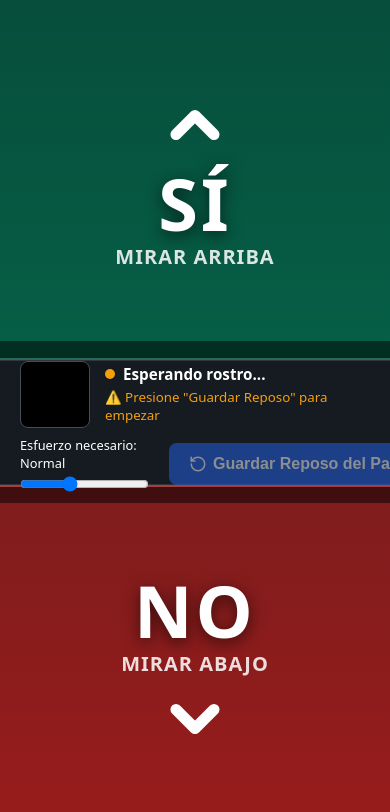
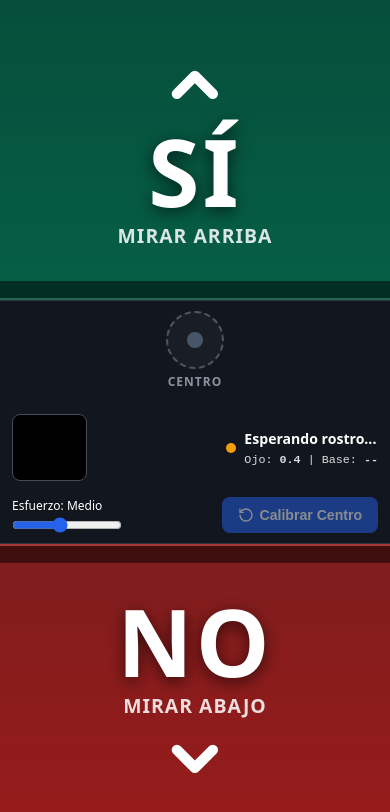
Before and after one commit to DiegoPanno/si_no, a React (Vite) app: page / in a window 390 px wide. Shown: the top 812 px of the page. Built offline with nearby package versions, Linux system fonts and the light colour scheme.

Commit message:
ajuste para centrar

```diff
--- a/src/App.jsx
+++ b/src/App.jsx
@@ -1,56 +1,56 @@
 import React, { useEffect, useRef, useState, useCallback } from 'react';
-import { ChevronUp, ChevronDown, Check, RotateCcw, Eye } from 'lucide-react';
+import { ChevronUp, ChevronDown, RotateCcw } from 'lucide-react';
 
 export default function App() {
   const videoRef = useRef(null);
   const canvasRef = useRef(null);
 
-  // Estados del sistema
+  // Estados
   const [faceDetected, setFaceDetected] = useState(false);
   const [currentRatio, setCurrentRatio] = useState(0.40);
-  const [neutralPoint, setNeutralPoint] = useState(null); // Punto neutro del paciente
-  const [activeZone, setActiveZone] = useState(null);     // 'UP' | 'DOWN' | null
+  const [neutralPoint, setNeutralPoint] = useState(null);
+  const [activeZone, setActiveZone] = useState(null); // 'UP' | 'DOWN' | null
   const [progress, setProgress] = useState(0);
   const [isCalibrating, setIsCalibrating] = useState(false);
   const [statusMsg, setStatusMsg] = useState('Esperando rostro...');
 
-  // Sensibilidad mínima accesible (apenas 0.035 de desvío para no fatigar)
+  // Sensibilidad (umbral de desviación respecto al neutro)
   const [sensitivity, setSensitivity] = useState(0.035);
-  const [dwellTime, setDwellTime] = useState(1000); // 1 segundo fijo
+  const dwellTime = 1000; // 1 segundo sostenido para confirmar
 
-  // Referencias para el bucle de tiempo
+  // Referencias para bucle y temporizador
   const neutralPointRef = useRef(null);
   const activeZoneRef = useRef(null);
   const dwellStartRef = useRef(null);
   const lastTriggerRef = useRef(0);
   const historyRef = useRef([]);
 
-  // Síntesis de voz clara y pausada
+  // Síntesis de voz en español
   const speak = useCallback((text) => {
     if ('speechSynthesis' in window) {
       window.speechSynthesis.cancel();
       const utterance = new SpeechSynthesisUtterance(text);
       utterance.lang = 'es-ES';
-      utterance.rate = 0.9;
+      utterance.rate = 0.95;
       window.speechSynthesis.speak(utterance);
     }
   }, []);
 
-  // Cálculo binocular: promedio de ambos ojos
+  // Cálculo binocular promediado
   const calculateRatio = (landmarks) => {
-    // Ojo Izquierdo
+    // Ojo Izquierdo: párpados 159 (arriba) y 145 (abajo), iris 468
     const topL = landmarks[159].y;
     const botL = landmarks[145].y;
     const irisL = landmarks[468].y;
     const hL = botL - topL;
 
-    // Ojo Derecho
+    // Ojo Derecho: párpados 386 (arriba) y 374 (abajo), iris 473
     const topR = landmarks[386].y;
     const botR = landmarks[374].y;
     const irisR = landmarks[473].y;
     const hR = botR - topR;
 
-    // Si pestañea o cierra los ojos por descanso
+    // Ignorar si parpadea o cierra los ojos
     if (hL < 0.007 || hR < 0.007) return null;
 
     const rL = (irisL - topL) / hL;
@@ -59,20 +59,19 @@ export default function App() {
   };
 
   const evaluateGaze = useCallback((rawRatio) => {
-    // Suavizado de 5 lecturas para eliminar temblores involuntarios
+    // Suavizado móvil (últimas 5 lecturas) para estabilizar la señal
     historyRef.current.push(rawRatio);
     if (historyRef.current.length > 5) historyRef.current.shift();
     const ratio = historyRef.current.reduce((a, b) => a + b, 0) / historyRef.current.length;
 
     setCurrentRatio(parseFloat(ratio.toFixed(3)));
 
-    // Si todavía el cuidador no calibró el reposo, no se activa nada
     const neutral = neutralPointRef.current;
     if (neutral === null) return;
 
     const now = performance.now();
 
-    // Pausa protectora de 2 segundos tras emitir una respuesta para no cansar
+    // Pausa protectora de 2 segundos tras hablar
     if (now - lastTriggerRef.current < 2000) {
       resetSelection();
       return;
@@ -80,15 +79,16 @@ export default function App() {
 
     let detected = null;
 
-    // Arriba (SÍ): el iris sube (el valor disminuye respecto al centro)
+    // REGLA FÍSICA REAL:
+    // Al mirar ARRIBA: el iris sube acercándose al párpado superior -> ratio disminuye
     if (ratio < neutral - sensitivity) {
+      detected = 'UP';
+    }
+    // Al mirar ABAJO: el iris baja alejándose del párpado superior -> ratio aumenta
+    else if (ratio > neutral + sensitivity) {
       detected = 'DOWN';
     }
-    // Abajo (NO): el iris baja (el valor sube respecto al centro)
-    else if (ratio > neutral + sensitivity) {
-      detected = 'UP';
-    }
-    // Zona de descanso neutra: no hace nada
+    // ZONA DE DESCANSO (CENTRO)
     else {
       detected = null;
     }
@@ -121,7 +121,6 @@ export default function App() {
     setProgress(0);
   };
 
-  // Inicialización de MediaPipe
   useEffect(() => {
     const FaceMeshClass = window.FaceMesh;
     const CameraClass = window.Camera;
@@ -150,7 +149,7 @@ export default function App() {
         setFaceDetected(true);
         const lm = results.multiFaceLandmarks[0];
 
-        // Puntos cian en los iris para que el cuidador vea si la cámara enfoca bien
+        // Dibujar los puntos del iris en celeste
         [468, 473].forEach((idx) => {
           const pt = lm[idx];
           ctx.beginPath();
@@ -192,10 +191,10 @@ export default function App() {
     };
   }, [evaluateGaze]);
 
-  // Calibración pasiva: toma el promedio de reposo en 2 segundos
+  // Calibración pasiva asistida (2 segundos mirando al centro)
   const handleCalibrate = () => {
     setIsCalibrating(true);
-    setStatusMsg('Registrando posición de reposo...');
+    setStatusMsg('Registrando centro...');
     const samples = [];
 
     const interval = setInterval(() => {
@@ -209,17 +208,16 @@ export default function App() {
         const finalVal = parseFloat(avg.toFixed(3));
         neutralPointRef.current = finalVal;
         setNeutralPoint(finalVal);
-        setStatusMsg('✓ Calibrado con éxito');
+        setStatusMsg('✓ Calibrado');
       } else {
-        setStatusMsg('Error: mantenga la cara frente a la cámara');
+        setStatusMsg('Error de detección');
       }
       setIsCalibrating(false);
     }, 1800);
   };
 
-  // Cálculo visual de la desviación actual frente al centro
-  const delta = neutralPoint !== null ? currentRatio - neutralPoint : 0;
-  // delta negativo = mirando arriba; delta positivo = mirando abajo
+  // ¿El paciente está mirando a la zona de descanso?
+  const isResting = faceDetected && neutralPoint !== null && activeZone === null;
 
   return (
     <div className="app-container">
@@ -243,55 +241,44 @@ export default function App() {
         </div>
       </div>
 
-      {/* Panel Central Asistivo */}
-      <div className="dock" style={{ height: '125px', padding: '0 20px' }}>
-        <div className="dock-left" style={{ gap: '15px' }}>
+      {/* Barra Central con Diana de Descanso */}
+      <div className="dock">
+
+        {/* Izquierda: Vista previa de cámara y datos técnicos */}
+        <div className="dock-left">
           <div className="preview-wrapper">
             <canvas ref={canvasRef} className="preview-canvas" width="160" height="110" />
           </div>
 
-          <div style={{ display: 'flex', flexDirection: 'column', gap: '4px' }}>
-            <div style={{ display: 'flex', alignItems: 'center', gap: '8px' }}>
-              <span className={`status-led ${faceDetected && neutralPoint !== null ? 'ready' : ''}`} />
-              <span style={{ fontWeight: 600, fontSize: '0.95rem' }}>{statusMsg}</span>
+          <div className="status-badge">
+            <span className={`status-led ${faceDetected && neutralPoint !== null ? 'ready' : ''}`} />
+            <div>
+              <div style={{ fontWeight: 600 }}>{statusMsg}</div>
+              <small style={{ opacity: 0.85, fontFamily: 'monospace' }}>
+                Ojo: <b>{currentRatio}</b> | Base: <b>{neutralPoint ?? '--'}</b>
+              </small>
             </div>
-
-            {/* Medidor visual de desviación para el cuidador */}
-            {neutralPoint !== null ? (
-              <div style={{ display: 'flex', alignItems: 'center', gap: '8px', fontSize: '0.8rem', background: '#21262d', padding: '4px 10px', borderRadius: '6px' }}>
-                <span>Arriba</span>
-                <div style={{ width: '90px', height: '8px', background: '#30363d', borderRadius: '4px', position: 'relative' }}>
-                  {/* Punto central */}
-                  <div style={{ position: 'absolute', left: '50%', top: '-2px', width: '2px', height: '12px', background: '#8b949e' }} />
-                  {/* Indicador de posición en tiempo real */}
-                  <div style={{
-                    position: 'absolute',
-                    top: '-3px',
-                    left: `${Math.min(Math.max(50 + (delta / 0.1) * 50, 0), 100)}%`,
-                    width: '14px',
-                    height: '14px',
-                    borderRadius: '50%',
-                    background: Math.abs(delta) > sensitivity ? '#10b981' : '#58a6ff',
-                    transform: 'translateX(-50%)',
-                    transition: 'left 0.05s linear'
-                  }} />
-                </div>
-                <span>Abajo</span>
-              </div>
-            ) : (
-              <small style={{ color: '#f59e0b' }}>⚠️ Presione "Guardar Reposo" para empezar</small>
-            )}
           </div>
         </div>
 
-        {/* Controles para el acompañante / cuidador */}
-        <div className="dock-right" style={{ gap: '20px' }}>
-          <div style={{ display: 'flex', flexDirection: 'column', gap: '4px', fontSize: '0.8rem' }}>
-            <span>Esfuerzo necesario: {sensitivity === 0.025 ? 'Muy leve' : sensitivity === 0.035 ? 'Normal' : 'Pronunciado'}</span>
+        {/* CENTRO: DIANA VISUAL DE DESCANSO */}
+        <div className={`resting-target-container ${isResting ? 'is-resting' : ''}`}>
+          <div className="resting-target">
+            <div className="resting-inner-dot" />
+          </div>
+          <span className="resting-label">
+            {isResting ? 'Descansando' : 'Centro'}
+          </span>
+        </div>
+
+        {/* Derecha: Controles para el acompañante */}
+        <div className="dock-right">
+          <div className="control-slider">
+            <span>Esfuerzo: {sensitivity === 0.025 ? 'Leve' : sensitivity === 0.035 ? 'Medio' : 'Alto'}</span>
             <input
               type="range"
               min="0.020"
-              max="0.060"
+              max="0.055"
               step="0.005"
               value={sensitivity}
               onChange={(e) => setSensitivity(parseFloat(e.target.value))}
@@ -300,14 +287,15 @@ export default function App() {
 
           <button
             className="btn-action"
-            style={{ padding: '12px 20px', fontSize: '1rem', background: neutralPoint ? '#238636' : '#2563eb' }}
+            style={{ background: neutralPoint ? '#238636' : '#2563eb' }}
             onClick={handleCalibrate}
             disabled={isCalibrating || !faceDetected}
           >
-            <RotateCcw size={18} className={isCalibrating ? 'spin' : ''} />
-            {isCalibrating ? 'Guardando reposo...' : 'Guardar Reposo del Paciente'}
+            <RotateCcw size={16} className={isCalibrating ? 'spin' : ''} />
+            {isCalibrating ? 'Guardando...' : 'Calibrar Centro'}
           </button>
         </div>
+
       </div>
 
       {/* Zona Inferior: NO */}
--- a/src/index.css
+++ b/src/index.css
@@ -23,10 +23,10 @@ body, html, #root {
   flex-direction: column;
   width: 100vw;
   height: 100vh;
-  height: 100dvh; /* Altura dinámica para celulares con barra de navegación */
+  height: 100dvh;
 }
 
-/* Zonas de respuesta grandes y de alto contraste */
+/* Zonas de respuesta grandes */
 .zone {
   flex: 1;
   min-height: 0;
@@ -42,7 +42,7 @@ body, html, #root {
 
 .zone-yes {
   background: linear-gradient(180deg, #064e3b 0%, #065f46 100%);
-  border-bottom: 2px solid rgba(255, 255, 255, 0.15);
+  border-bottom: 2px solid rgba(255, 255, 255, 0.12);
 }
 
 .zone-yes.active {
@@ -52,7 +52,7 @@ body, html, #root {
 
 .zone-no {
   background: linear-gradient(180deg, #7f1d1d 0%, #991b1b 100%);
-  border-top: 2px solid rgba(255, 255, 255, 0.15);
+  border-top: 2px solid rgba(255, 255, 255, 0.12);
 }
 
 .zone-no.active {
@@ -70,7 +70,7 @@ body, html, #root {
 }
 
 .zone-title {
-  font-size: clamp(3rem, 12vh, 6.5rem);
+  font-size: clamp(3rem, 11vh, 6.5rem);
   font-weight: 900;
   letter-spacing: 3px;
   line-height: 1;
@@ -78,7 +78,7 @@ body, html, #root {
 }
 
 .zone-sub {
-  font-size: clamp(0.85rem, 2.5vh, 1.25rem);
+  font-size: clamp(0.85rem, 2.3vh, 1.25rem);
   opacity: 0.85;
   font-weight: 600;
   text-transform: uppercase;
@@ -86,11 +86,11 @@ body, html, #root {
 }
 
 .zone-icon {
-  width: clamp(48px, 9vh, 84px);
-  height: clamp(48px, 9vh, 84px);
+  width: clamp(44px, 8.5vh, 80px);
+  height: clamp(44px, 8.5vh, 80px);
 }
 
-/* Barras de progreso de dwell time */
+/* Barra de progreso de fijación */
 .progress-bar-bg {
   position: absolute;
   width: 100%;
@@ -115,29 +115,94 @@ body, html, #root {
   transition: width 0.04s linear;
 }
 
-/* Barra central / Dock para cuidador */
+/* ========================================================
+   FRANJA CENTRAL Y ZONA DE DESCANSO
+   ======================================================== */
 .dock {
   flex-shrink: 0;
-  background-color: #161b22;
+  height: 130px;
+  background-color: #12161f;
   border-top: 1px solid #30363d;
   border-bottom: 1px solid #30363d;
   display: flex;
   align-items: center;
   justify-content: space-between;
-  padding: 8px 16px;
-  gap: 12px;
+  padding: 0 20px;
+  gap: 16px;
   z-index: 10;
+  position: relative;
 }
 
+/* Diana de descanso central */
+.resting-target-container {
+  position: absolute;
+  left: 50%;
+  top: 50%;
+  transform: translate(-50%, -50%);
+  display: flex;
+  flex-direction: column;
+  align-items: center;
+  justify-content: center;
+  pointer-events: none;
+}
+
+.resting-target {
+  width: 58px;
+  height: 58px;
+  border-radius: 50%;
+  border: 2px dashed rgba(255, 255, 255, 0.25);
+  display: flex;
+  align-items: center;
+  justify-content: center;
+  background: rgba(255, 255, 255, 0.03);
+  transition: all 0.25s ease;
+}
+
+.resting-inner-dot {
+  width: 16px;
+  height: 16px;
+  border-radius: 50%;
+  background: #475569;
+  transition: all 0.25s ease;
+}
+
+.resting-label {
+  font-size: 0.75rem;
+  font-weight: 600;
+  letter-spacing: 1px;
+  text-transform: uppercase;
+  color: #8b949e;
+  margin-top: 4px;
+}
+
+/* Estado activo cuando la mirada está descansando en el centro */
+.resting-target-container.is-resting .resting-target {
+  border: 2px solid #38bdf8;
+  background: rgba(56, 189, 248, 0.12);
+  box-shadow: 0 0 20px rgba(56, 189, 248, 0.3);
+}
+
+.resting-target-container.is-resting .resting-inner-dot {
+  background: #38bdf8;
+  box-shadow: 0 0 10px #38bdf8;
+  transform: scale(1.25);
+}
+
+.resting-target-container.is-resting .resting-label {
+  color: #38bdf8;
+}
+
+/* Lado izquierdo y derecho */
 .dock-left, .dock-right {
   display: flex;
   align-items: center;
   gap: 12px;
+  z-index: 2;
 }
 
 .preview-wrapper {
-  width: clamp(70px, 12vw, 120px);
-  height: clamp(50px, 8vh, 80px);
+  width: clamp(75px, 11vw, 115px);
+  height: clamp(52px, 8vh, 76px);
   border-radius: 8px;
   overflow: hidden;
   border: 1px solid #444c56;
@@ -156,7 +221,7 @@ body, html, #root {
   display: flex;
   align-items: center;
   gap: 8px;
-  font-size: clamp(0.75rem, 1.8vh, 0.9rem);
+  font-size: clamp(0.75rem, 1.8vh, 0.88rem);
 }
 
 .status-led {
@@ -172,27 +237,25 @@ body, html, #root {
   box-shadow: 0 0 8px #10b981;
 }
 
-/* Control deslizante de sensibilidad */
 .control-slider {
   display: flex;
   flex-direction: column;
-  gap: 2px;
+  gap: 3px;
   font-size: 0.75rem;
 }
 
 .control-slider input[type="range"] {
-  width: 100px;
+  width: 110px;
   accent-color: #2563eb;
   cursor: pointer;
 }
 
-/* Botón de calibración */
 .btn-action {
   background: #2563eb;
   color: white;
   border: none;
-  padding: 8px 14px;
-  font-size: clamp(0.75rem, 1.8vh, 0.9rem);
+  padding: 10px 16px;
+  font-size: clamp(0.75rem, 1.8vh, 0.88rem);
   border-radius: 8px;
   cursor: pointer;
   font-weight: 600;
@@ -200,7 +263,11 @@ body, html, #root {
   align-items: center;
   gap: 6px;
   white-space: nowrap;
-  transition: opacity 0.2s, background 0.2s;
+  transition: background 0.2s;
+}
+
+.btn-action:hover {
+  background: #1d4ed8;
 }
 
 .btn-action:disabled {
@@ -217,32 +284,25 @@ body, html, #root {
   animation: spin 1s linear infinite;
 }
 
-/* ========================================================
-   ADAPTACIÓN RESPONSIVE MOBILE (PANTALLAS CHICAS / VERTICAL)
-   ======================================================== */
+/* Responsive para pantallas estrechas / móvil vertical */
 @media (max-width: 768px) {
   .dock {
-    flex-direction: column;
-    align-items: stretch;
-    padding: 8px 12px;
-    gap: 8px;
+    height: auto;
+    padding: 10px 12px;
+    flex-wrap: wrap;
+    justify-content: center;
   }
 
-  .dock-left {
-    justify-content: space-between;
+  .resting-target-container {
+    position: static;
+    transform: none;
+    order: -1;
     width: 100%;
+    margin-bottom: 8px;
   }
 
-  .dock-right {
+  .dock-left, .dock-right {
+    width: 100%;
     justify-content: space-between;
-    width: 100%;
-  }
-
-  .control-slider input[type="range"] {
-    width: 80px;
-  }
-
-  .zone-title {
-    font-size: clamp(2.6rem, 10vh, 4.5rem);
   }
 }
```
